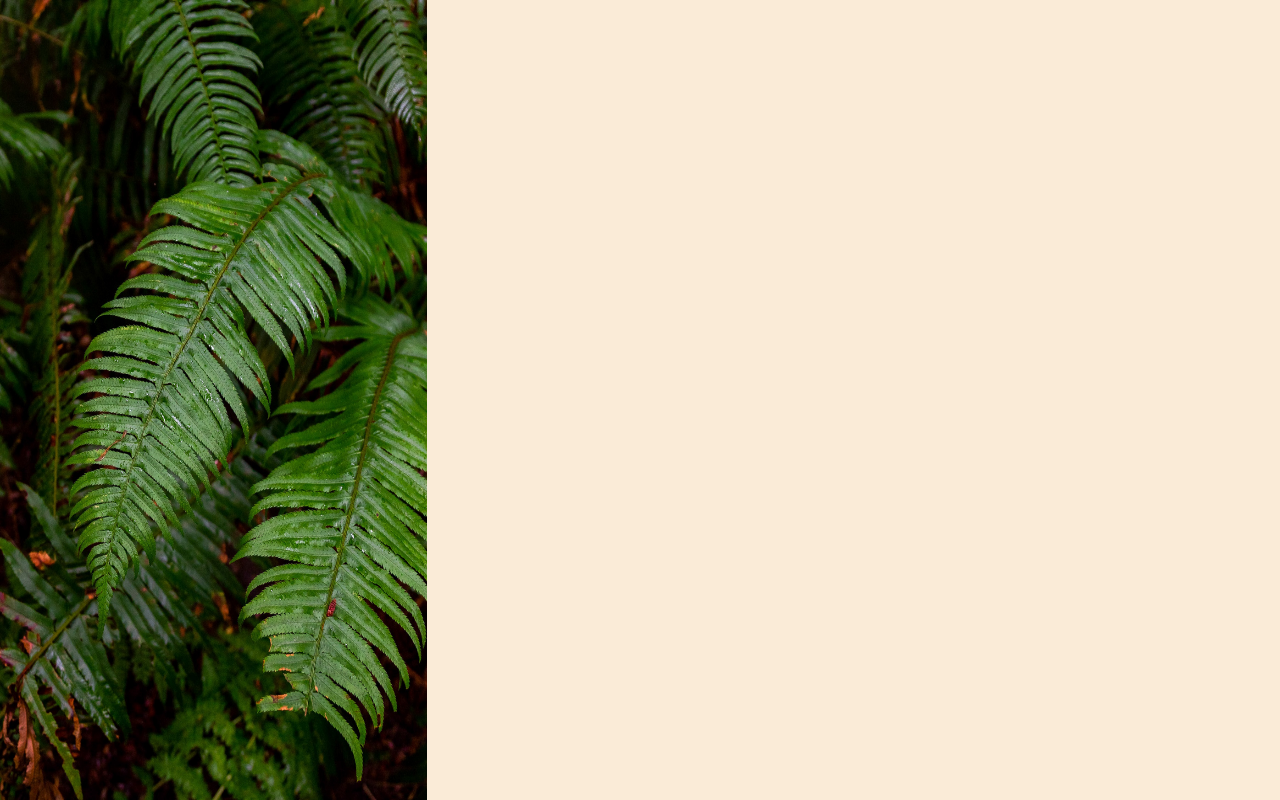
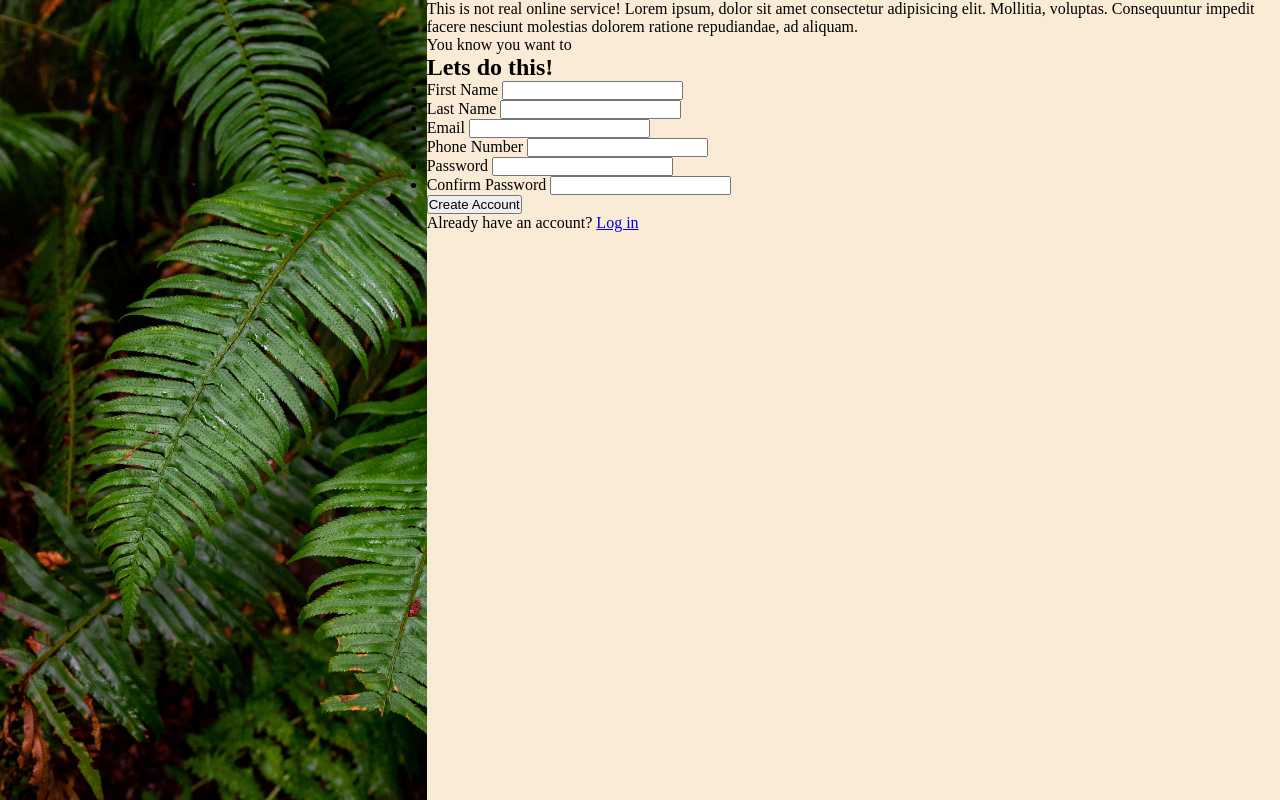
Before and after one commit to AbdulRehman164/Sign-Up-Fourm, a plain HTML site: page index.html in a window 1280 px wide. Drawn offline with Linux system fonts and the light colour scheme.

Commit message:
added the html for the form

```diff
--- a/index.html
+++ b/index.html
@@ -9,7 +9,45 @@
 </head>
 <body>
     <div class="bg-image"></div>
-    <article></article>
+    <article>
+        <section class="header">
+            <p>This is not real online service! Lorem ipsum, dolor sit amet consectetur adipisicing elit. Mollitia, voluptas. Consequuntur impedit facere nesciunt molestias dolorem ratione repudiandae, ad aliquam.</p>
+            <p>You know you want to</p>
+        </section>
+        <form>
+            <section class="main-form">
+                <h2>Lets do this!</h2>
+                <ul>
+                    <li>
+                        <label for="first-name">First Name</label>
+                        <input type="text" name="first-name" id="first-name">
+                    </li>
+                    <li>
+                        <label for="last-name">Last Name</label>
+                        <input type="text" name="last-name" id="last-name">
+                    </li>
+                    <li>
+                        <label for="email">Email</label>
+                        <input type="email" name="email" id="email">
+                    </li>
+                    <li>
+                        <label for="phone-number">Phone Number</label>
+                        <input type="tel" name="phone-number" id="phone-number">
+                    </li>
+                    <li>
+                        <label for="password">Password</label>
+                        <input type="password" name="password" id="password">
+                    </li>
+                    <li>
+                        <label for="confirm-password">Confirm Password</label>
+                        <input type="password" name="last-name" id="confirm-password">
+                    </li>
+                </ul>
+            </section>
+            <button type="submit">Create Account</button>
+            <p>Already have an account? <a href="#">Log in</a></p>
+        </form>
+    </article>
     <script src="script.js"></script>
 </body>
 </html>
--- a/style.css
+++ b/style.css
@@ -8,8 +8,10 @@ body{
 }
 .bg-image{
     height: 100vh;
+    min-height: 100vh;
+
     background-image: url('img/bg.jpg');
-    background-size: 100% 100%;
+    background-size: cover;
     background-repeat: no-repeat;
     flex: 1;
 }
```
